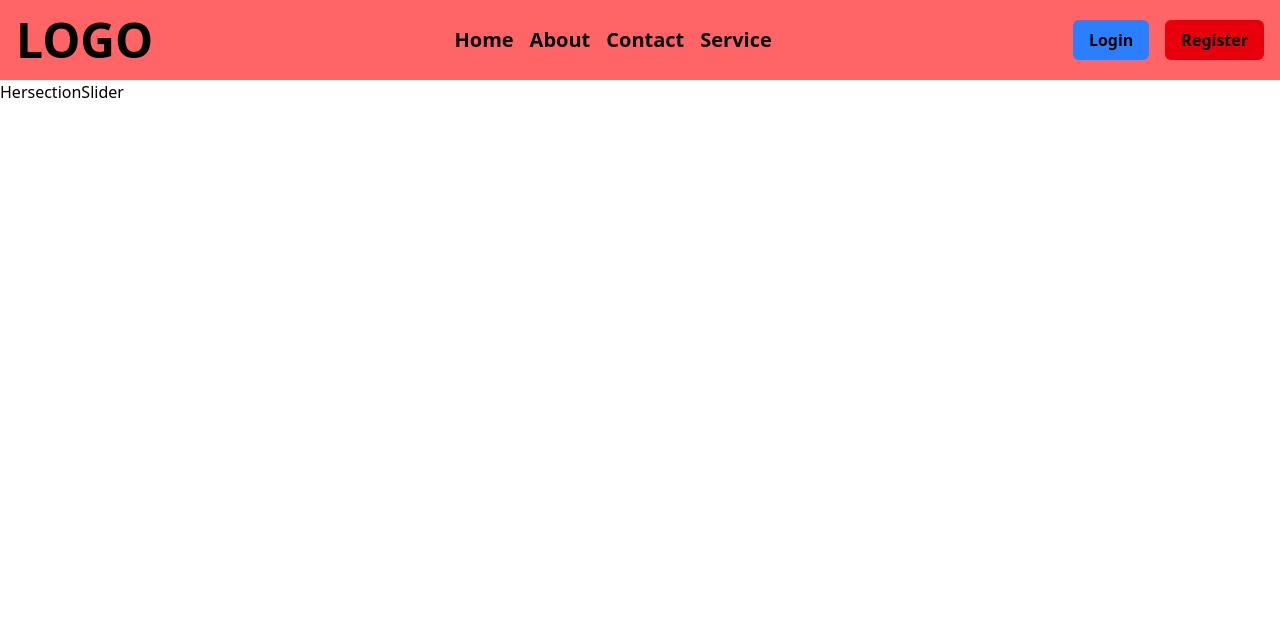
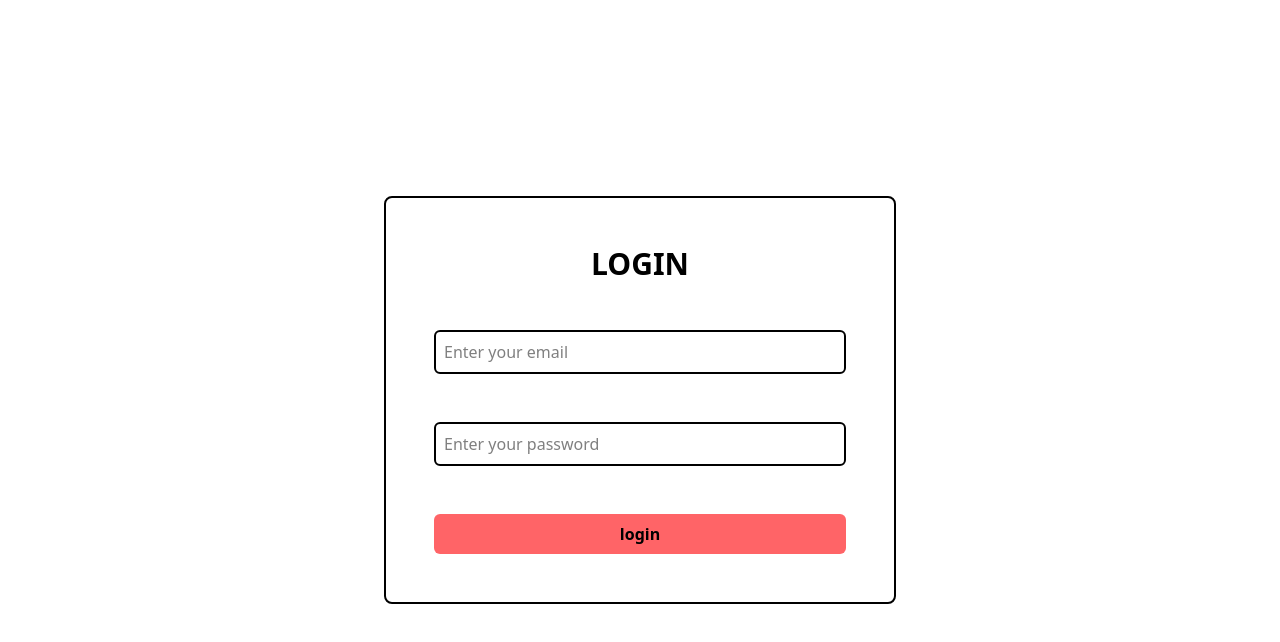
Before and after one commit to sagun-basnet/react-IIC-group-II, a React (Vite) app: page / in a window 1280 px wide. Shown: the top 642 px of the page. Built offline with nearby package versions, Linux system fonts and the light colour scheme.

Commit message:
conditional

```diff
--- a/src/App.jsx
+++ b/src/App.jsx
@@ -1,3 +1,5 @@
+import Button from "./components/Button";
+import Form from "./components/Form";
 import Hersection from "./components/Hersection";
 import Navbar from "./components/Navbar";
 import Slider from "./components/Slider";
@@ -7,8 +9,13 @@ const App = () => {
   const text = "welcome";
   return (
     <div>
-      <Navbar />
-      <HomePage />
+      {/* <Navbar />
+      <HomePage /> */}
+      {/* <Button text="Register" color={12} />
+      <Button text="Login" color="blue" />
+      <Button text="Read more" color="green" /> */}
+
+      <Form type="login" />
     </div>
   );
 };
--- /dev/null
+++ b/src/components/Button.jsx
@@ -0,0 +1,16 @@
+import React from "react";
+
+const Button = ({ text, color }) => {
+  console.log(text);
+
+  return (
+    <button
+      style={{ backgroundColor: color }}
+      className={`p-2 px-4 rounded-md`}
+    >
+      {text}
+    </button>
+  );
+};
+
+export default Button;
--- /dev/null
+++ b/src/components/Form.jsx
@@ -0,0 +1,58 @@
+import React from "react";
+
+const Form = ({ type }) => {
+  return (
+    <div className="h-screen grid place-items-center">
+      <form className="w-[40%] p-12 flex flex-col gap-12 border-2 rounded-lg">
+        <h1 className="text-3xl uppercase font-bold text-center">{type}</h1>
+        {type !== "login" && (
+          <>
+            <input
+              className="border-2 rounded-md p-2 w-full"
+              type="text"
+              name="name"
+              id=""
+              placeholder="Enter your name"
+            />
+            <input
+              className="border-2 rounded-md p-2 w-full"
+              type="text"
+              name="address"
+              id=""
+              placeholder="Enter your address"
+            />
+            <input
+              className="border-2 rounded-md p-2 w-full"
+              type="number"
+              name="phone"
+              id=""
+              placeholder="Enter your phone number"
+            />
+          </>
+        )}
+        <input
+          className="border-2 rounded-md p-2 w-full"
+          type="email"
+          name="email"
+          id=""
+          placeholder="Enter your email"
+        />
+        <input
+          className="border-2 rounded-md p-2 w-full"
+          type="password"
+          name="password"
+          id=""
+          placeholder="Enter your password"
+        />
+        <button
+          type="submit"
+          className="font-bold bg-red-400 p-2 px-4 rounded-md"
+        >
+          {type}
+        </button>
+      </form>
+    </div>
+  );
+};
+
+export default Form;
```
